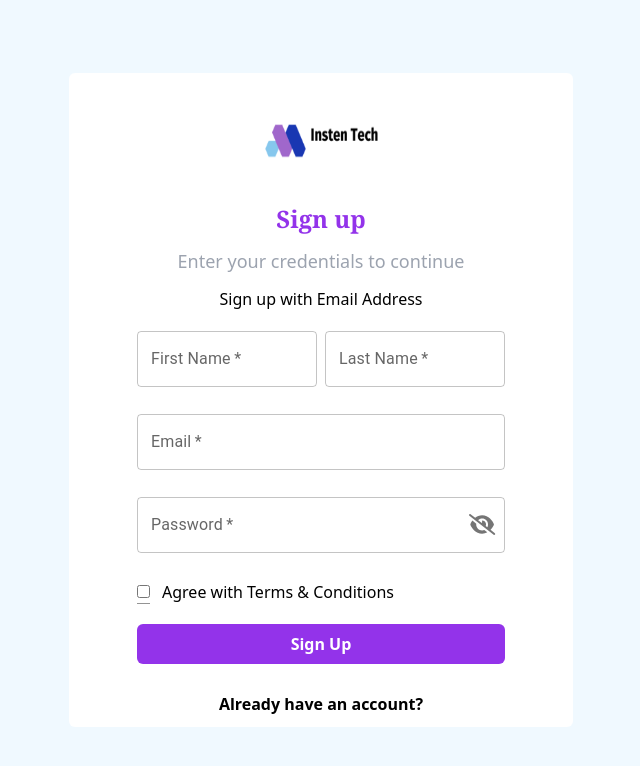
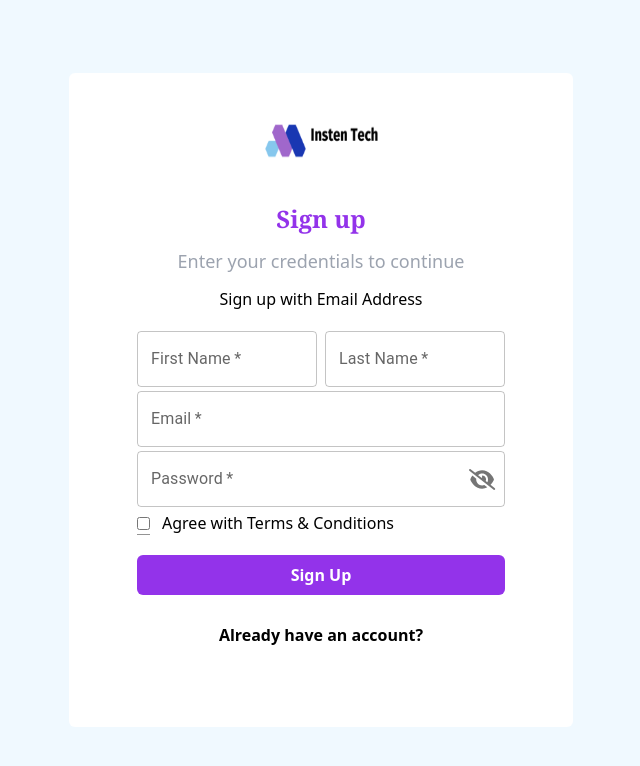
Before and after one commit to sudeepa99/Dashboard_frontend, a React (Vite) app in the folder my-react-app/: page /signup in a window 1280 px wide. Shown: the top 766 px of the page, without its empty margins (319-959 px from the left). Built offline with nearby package versions, Linux system fonts and the light colour scheme.

Commit message:
signup validations updated

```diff
--- a/my-react-app/src/pages/Signup.jsx
+++ b/my-react-app/src/pages/Signup.jsx
@@ -11,11 +11,34 @@ import {
 import { FontAwesomeIcon } from "@fortawesome/react-fontawesome";
 import { faEyeSlash } from "@fortawesome/free-solid-svg-icons";
 import { faEye } from "@fortawesome/free-solid-svg-icons";
+import SignupValidations from "../validations/SignupValidations";
 
 export default function Signup() {
   const [showPassword, setShowPassword] = React.useState(false);
+  const handleClickShowPassword = () => setShowPassword(!showPassword);
 
-  const handleClickShowPassword = () => setShowPassword(!showPassword);
+  const [formData, setFormData] = React.useState({
+    firstName: "",
+    lastName: "",
+    email: "",
+    password: "",
+  });
+  const [errors, setErrors] = React.useState({});
+
+  const handleChange = (e) => {
+    const { name, value } = e.target;
+    setFormData({ ...formData, [name]: value });
+  };
+
+  const handleSubmit = (event) => {
+    event.preventDefault();
+    const validationErrors = SignupValidations(formData);
+    if (Object.keys(validationErrors).length === 0) {
+      console.log("Form submitted successfully");
+    } else {
+      setErrors(validationErrors);
+    }
+  };
   return (
     <div className="flex items-center justify-center h-screen bg-sky-50">
       <div className="box-content flex flex-col items-center justify-start  bg-white border-2 border-transparent rounded-md  phone:w-[350px] phone:h-[600px] tablet:w-[400px] tablet:h-[600px] desktop:w-[500px] desktop:h-[650px] ">
@@ -37,34 +60,46 @@ export default function Signup() {
         <form className="flex flex-col gap-1 phone:mx-5">
           <div className="flex flex-row gap-2">
             <TextField
-              helperText=" "
               id="demo-helper-text-aligned-no-helper"
               label="First Name"
+              value={formData.firstName}
+              error={!!errors.firstName}
+              onChange={handleChange}
+              helperText={errors.firstName}
               required
               sx={{ maxWidth: "180px" }}
               fullWidth
             />
             <TextField
-              helperText=" "
               id="demo-helper-text-aligned-no-helper"
               label="Last Name"
+              value={formData.lastName}
+              error={!!errors.lastName}
+              onChange={handleChange}
+              helperText={errors.lastName}
               required
               sx={{ maxWidth: "180px" }}
               fullWidth
             />
           </div>
           <TextField
-            helperText=" "
             id="demo-helper-text-aligned-no-helper"
             label="Email"
+            value={formData.email}
+            error={!!errors.email}
+            helperText={errors.email}
+            onChange={handleChange}
             required
             sx={{ maxWidth: "390px" }}
             fullWidth
           />
           <TextField
-            helperText=" "
             id="demo-helper-text-aligned-no-helper"
             label="Password"
+            value={formData.password}
+            error={!!errors.password}
+            onChange={handleChange}
+            helperText={errors.password}
             required
             sx={{ maxWidth: "390px" }}
             fullWidth
@@ -84,14 +119,14 @@ export default function Signup() {
           />
           <div className="flex flex-row gap-3">
             <Input type="checkbox" required />
-            {/* <span onClick={handleIconClick}>
-              <FontAwesomeIcon icon={faSquareCheck} />
-            </span> */}
-
             <p>Agree with Terms & Conditions</p>
           </div>
 
-          <button className="h-10 mt-4 font-semibold text-white bg-purple-600 rounded-md ">
+          <button
+            type="submit"
+            className="h-10 mt-4 font-semibold text-white bg-purple-600 rounded-md "
+            onClick={handleSubmit}
+          >
             Sign Up
           </button>
 
--- a/my-react-app/src/validations/LoginValidation.js
+++ b/my-react-app/src/validations/LoginValidation.js
@@ -9,5 +9,11 @@ export default function LoginValidation(formData) {
     errors.email = "Invalid Email format";
   }
 
+  if (formData.password === "") {
+    errors.password = "Password is required!";
+  } else if (formData.password.length < 6) {
+    errors.password = "Password must be at least 6 characters long.";
+  }
+
   return errors;
 }
--- /dev/null
+++ b/my-react-app/src/validations/SignupValidations.js
@@ -0,0 +1,31 @@
+export default function SignupValidation(formData) {
+  const name_pattern = /^[A-Za-z]+$/;
+
+  const errors = {};
+
+  if (formData.firstName === "") {
+    errors.firstName = "First Name is required!";
+  } else if (!name_pattern.test(formData.firstName)) {
+    errors.firstName = "Name should not contain digits and special characters";
+  }
+
+  if (formData.lastName === "") {
+    errors.lastName = "Last Name is required!";
+  } else if (!name_pattern.test(formData.firstName)) {
+    errors.firstName = "Name should not contain digits and special characters";
+  }
+
+  if (formData.email === "") {
+    errors.email = "Email is required!";
+  } else if (!email_pattern.test(formData.email)) {
+    errors.email = "Invalid Email format";
+  }
+
+  if (formData.password === "") {
+    errors.password = "Password is required!";
+  } else if (formData.password.length < 6) {
+    errors.password = "Password must be at least 6 characters long.";
+  }
+
+  return errors;
+}
```
